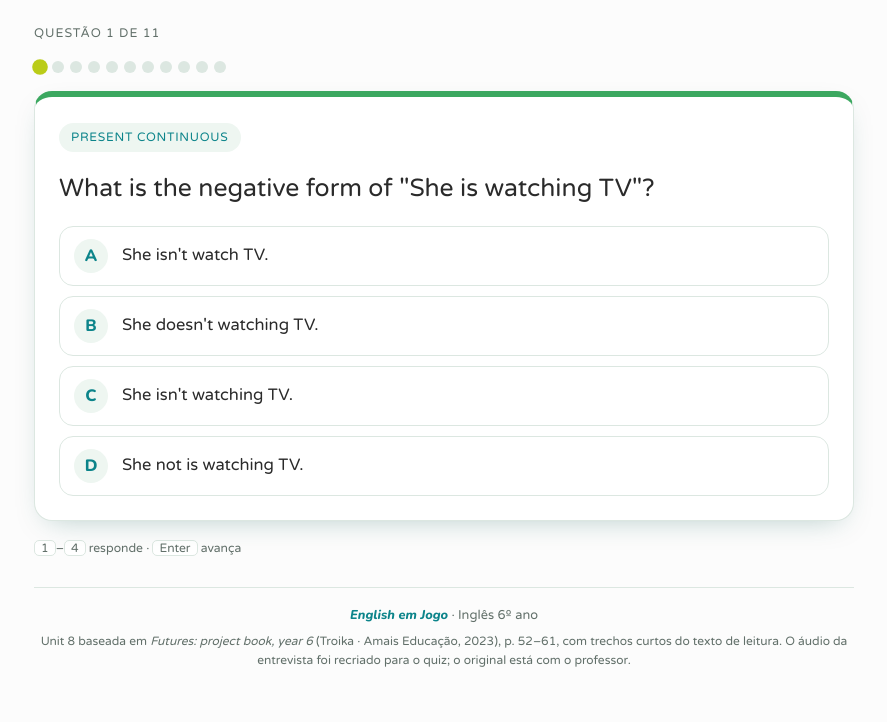
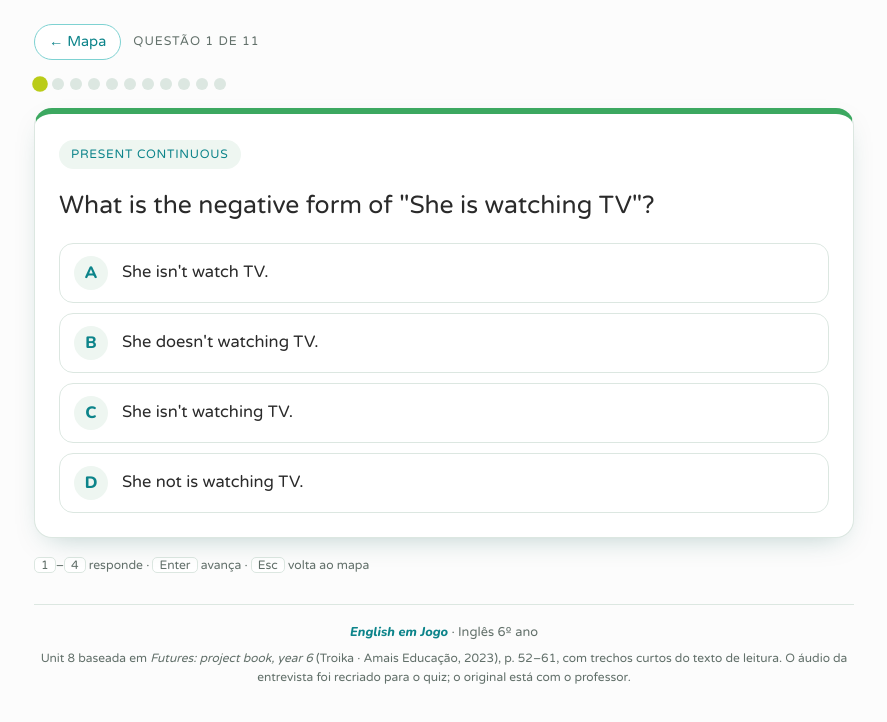
Before and after one commit to valbersantana2021/quiz-ingles, a plain HTML site: page index.html in a window 1280 px wide. Both pictures are taken after a click on the button "▶ Jogar agora". Shown: the whole page, without its empty margins (196-1083 px from the left). Drawn offline with nearby package versions, Linux system fonts and the light colour scheme.

Commit message:
Botão ← Mapa (e tecla Esc) para voltar à tela principal durante a partida
Co-Authored-By: Claude Opus 5.5 <noreply@anthropic.com>
Claude-Session: https://claude.ai/code/session_01Uq3WsxAnpPs3sX2V8RUMjC

```diff
--- a/index.html
+++ b/index.html
@@ -133,6 +133,9 @@ button{font:inherit;color:inherit;cursor:pointer}
 
 /* ===== Questão ===== */
 .hud{display:flex;justify-content:space-between;align-items:center;gap:12px;flex-wrap:wrap}
+.hud-l{display:flex;align-items:center;gap:12px}
+.back{border:1.5px solid var(--aqua);background:var(--card);color:var(--teal);border-radius:999px;padding:6px 14px;font-size:.9rem}
+.back:hover{background:var(--paper-2)}
 .pips{display:flex;flex-wrap:wrap;gap:6px;max-width:100%}
 .pip{width:12px;height:12px;border-radius:50%;background:var(--line);transition:background .2s,transform .2s}
 .pip.ok{background:var(--ok)} .pip.bad{background:var(--bad)}
@@ -266,7 +269,7 @@ footer b{font-family:var(--f-accent);font-style:italic;font-weight:800;color:var
   <!-- QUESTÃO -->
   <section id="quiz" class="block" style="gap:18px" hidden>
     <div class="hud">
-      <span class="label" id="qNum"></span>
+      <div class="hud-l"><button class="back" id="exit" aria-label="Voltar para a tela principal">← Mapa</button><span class="label" id="qNum"></span></div>
       <span class="streak" id="streak" hidden></span>
     </div>
     <div class="pips" id="pips" aria-hidden="true"></div>
@@ -278,7 +281,7 @@ footer b{font-family:var(--f-accent);font-style:italic;font-weight:800;color:var
       <div class="feedback" id="fb" hidden></div>
     </article>
     <div class="foot">
-      <span class="keys"><kbd>1</kbd>–<kbd>4</kbd> responde · <kbd>Enter</kbd> avança</span>
+      <span class="keys"><kbd>1</kbd>–<kbd>4</kbd> responde · <kbd>Enter</kbd> avança · <kbd>Esc</kbd> volta ao mapa</span>
       <button class="btn" id="next" hidden>Próxima</button>
     </div>
   </section>
@@ -490,6 +493,9 @@ function answer(i){
   fb.hidden=false;$("#next").hidden=false;$("#next").textContent=idx===deck.length-1?"Ver resultado":"Próxima";$("#next").focus({preventScroll:true});
 }
 $("#next").onclick=()=>{idx++;idx<deck.length?render():finish()};
+// Sair no meio da partida: pede confirmação só se já houver resposta, para não perder progresso por engano
+function exitQuiz(){if(answers.length&&!confirm("Sair da missão? As respostas desta partida não serão salvas."))return;stopAudio();show("start")}
+$("#exit").onclick=exitQuiz;
 
 /* ---------- Listening (voz do navegador, en-US) ---------- */
 const canSpeak="speechSynthesis" in window&&"SpeechSynthesisUtterance" in window;
@@ -506,6 +512,7 @@ function script(lines,open){return `<details class="script"${open?" open":""}><s
 if(canSpeak)speechSynthesis.getVoices();
 document.addEventListener("keydown",e=>{
   if($("#quiz").hidden)return;
+  if(e.key==="Escape"){e.preventDefault();exitQuiz();return}
   const k=e.key.toLowerCase(),n="1234".includes(k)?"1234".indexOf(k):"abcd".indexOf(k);
   if(!locked&&n>=0&&k.length===1){e.preventDefault();answer(n)}
   else if(locked&&e.key==="Enter"&&document.activeElement!==$("#next")){e.preventDefault();$("#next").click()}
```
